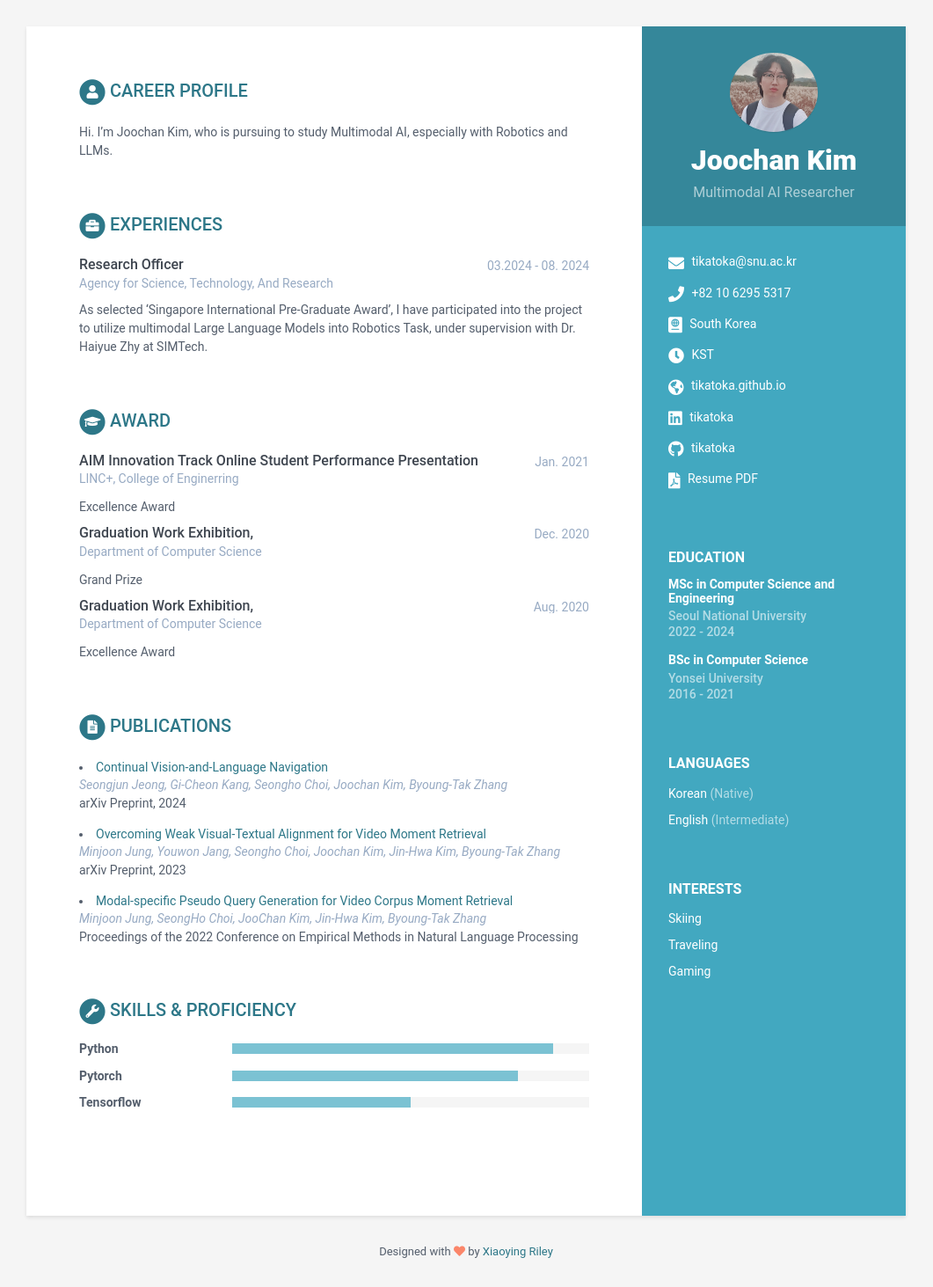
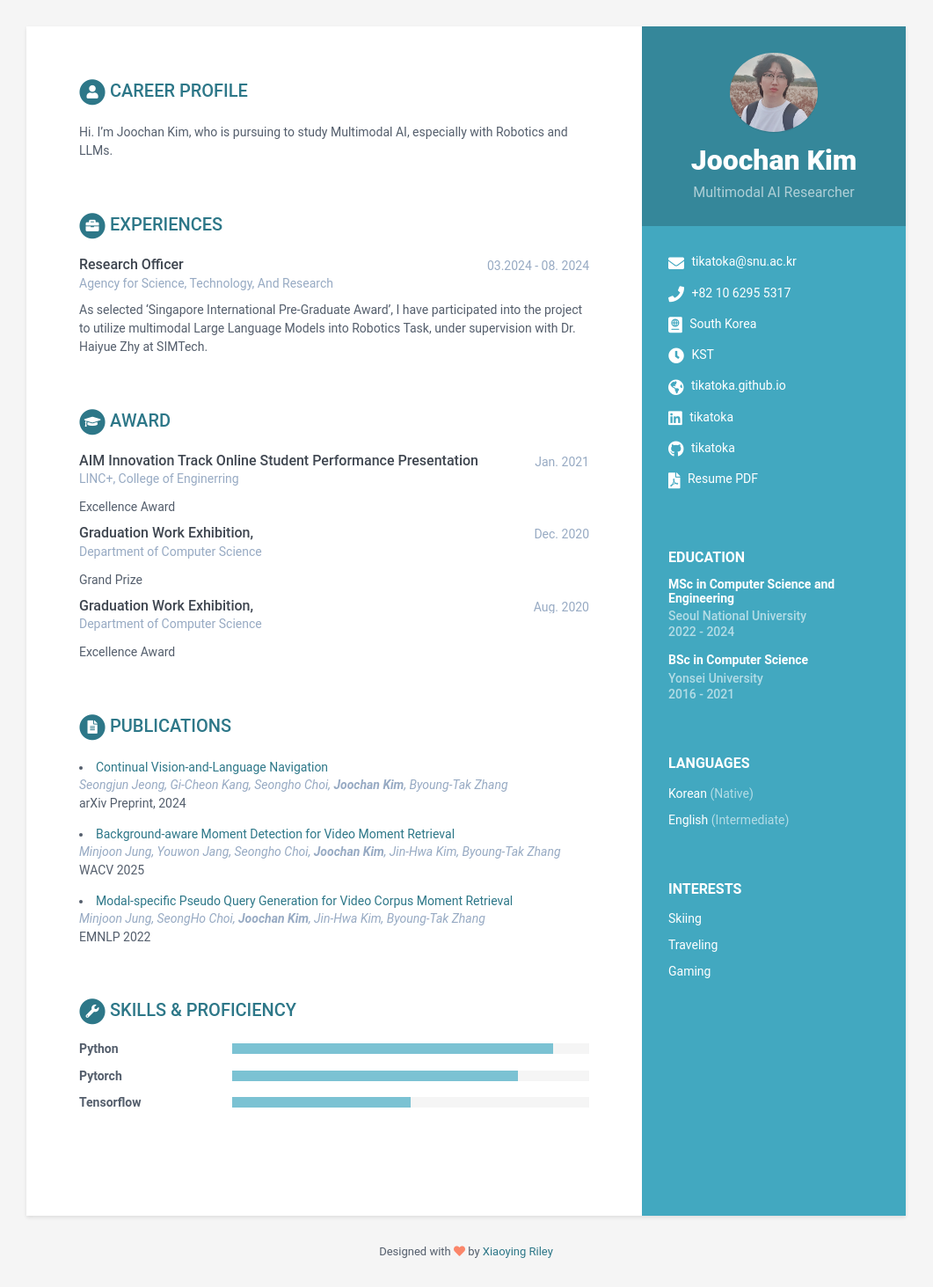
Before and after one commit to TikaToka/tikatoka.github.io, a Jekyll site: the page built from index.html, in a window 1280 px wide. Shown: the whole page at 88% size, without its empty margins (110-1171 px from the left). Built offline with Jekyll 4.4.1, drawn with Linux system fonts in a browser that asks for light colours.

Commit message:
edit bold

```diff
--- a/_data/data.yml
+++ b/_data/data.yml
@@ -188,18 +188,18 @@ publications:
     papers:
       - title: Continual Vision-and-Language Navigation
         link: https://arxiv.org/abs/2403.15049
-        authors: Seongjun Jeong, Gi-Cheon Kang, Seongho Choi, Joochan Kim, Byoung-Tak Zhang
+        authors: Seongjun Jeong, Gi-Cheon Kang, Seongho Choi, <b>Joochan Kim</b>, Byoung-Tak Zhang
         conference: arXiv Preprint, 2024
 
-      - title: Overcoming Weak Visual-Textual Alignment for Video Moment Retrieval
+      - title: Background-aware Moment Detection for Video Moment Retrieval
         link: https://arxiv.org/abs/2306.02728
-        authors: Minjoon Jung, Youwon Jang, Seongho Choi, Joochan Kim, Jin-Hwa Kim, Byoung-Tak Zhang
-        conference: arXiv Preprint, 2023
+        authors: Minjoon Jung, Youwon Jang, Seongho Choi, <b>Joochan Kim</b>, Jin-Hwa Kim, Byoung-Tak Zhang
+        conference: WACV 2025
 
       - title: Modal-specific Pseudo Query Generation for Video Corpus Moment Retrieval
         link: https://aclanthology.org/2022.emnlp-main.530/
-        authors: Minjoon Jung, SeongHo Choi, JooChan Kim, Jin-Hwa Kim, Byoung-Tak Zhang
-        conference: Proceedings of the 2022 Conference on Empirical Methods in Natural Language Processing
+        authors: Minjoon Jung, SeongHo Choi, <b>Joochan Kim</b>, Jin-Hwa Kim, Byoung-Tak Zhang
+        conference: EMNLP 2022
 
 skills:
     title: Skills &amp; Proficiency
--- a/_includes/head.html
+++ b/_includes/head.html
@@ -12,7 +12,7 @@
   Jekyll theme for creating resume" }}">
 
   <!-- Favicon -->
-  <link rel="shortcut icon" href="favicon.ico">
+  <link rel="shortcut icon" href="favicon.ico">   <!-- emoji -->
 
   <!-- Global CSS -->
   <link rel="stylesheet" href="{{ site.baseurl }}/assets/plugins/bootstrap/css/bootstrap.min.css">
```
